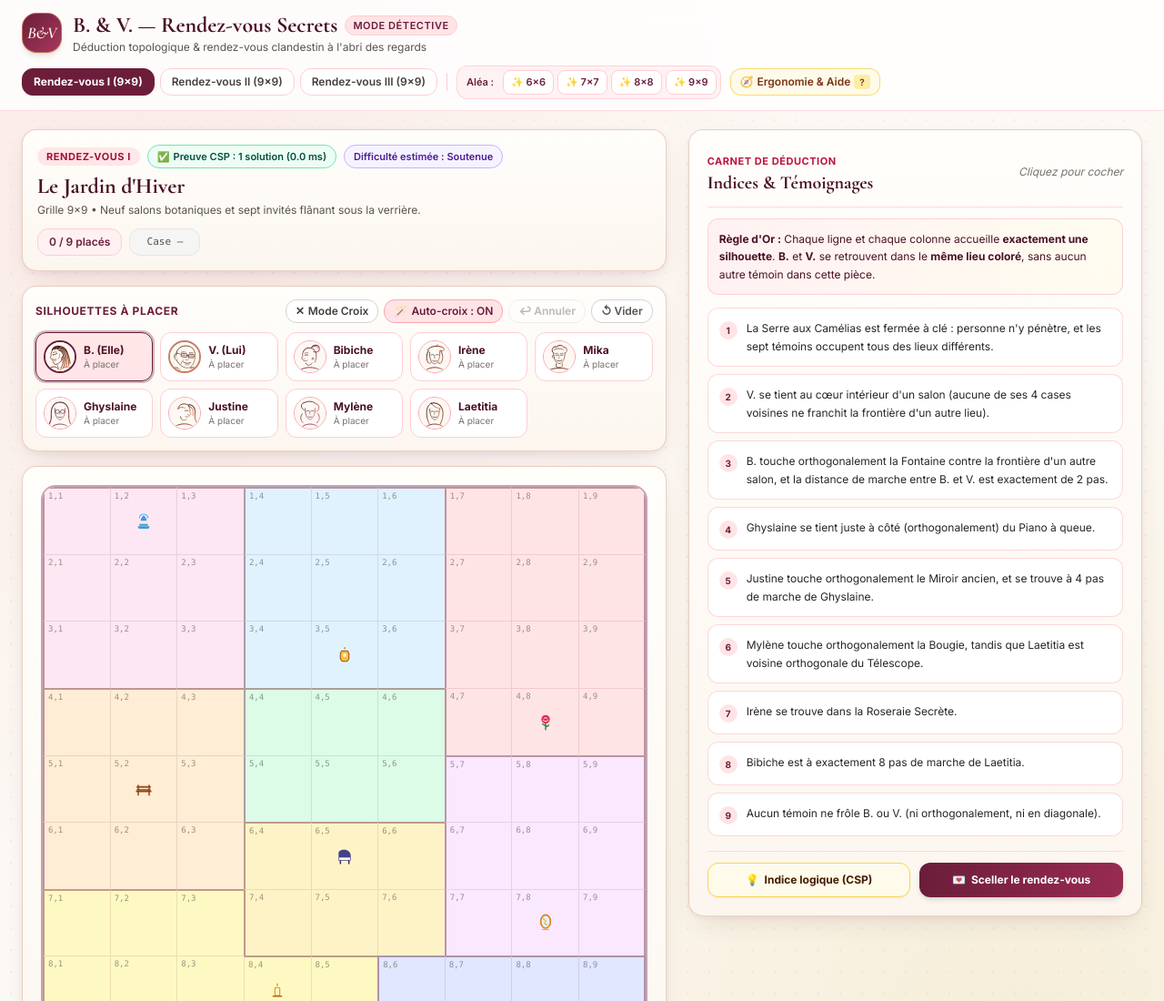
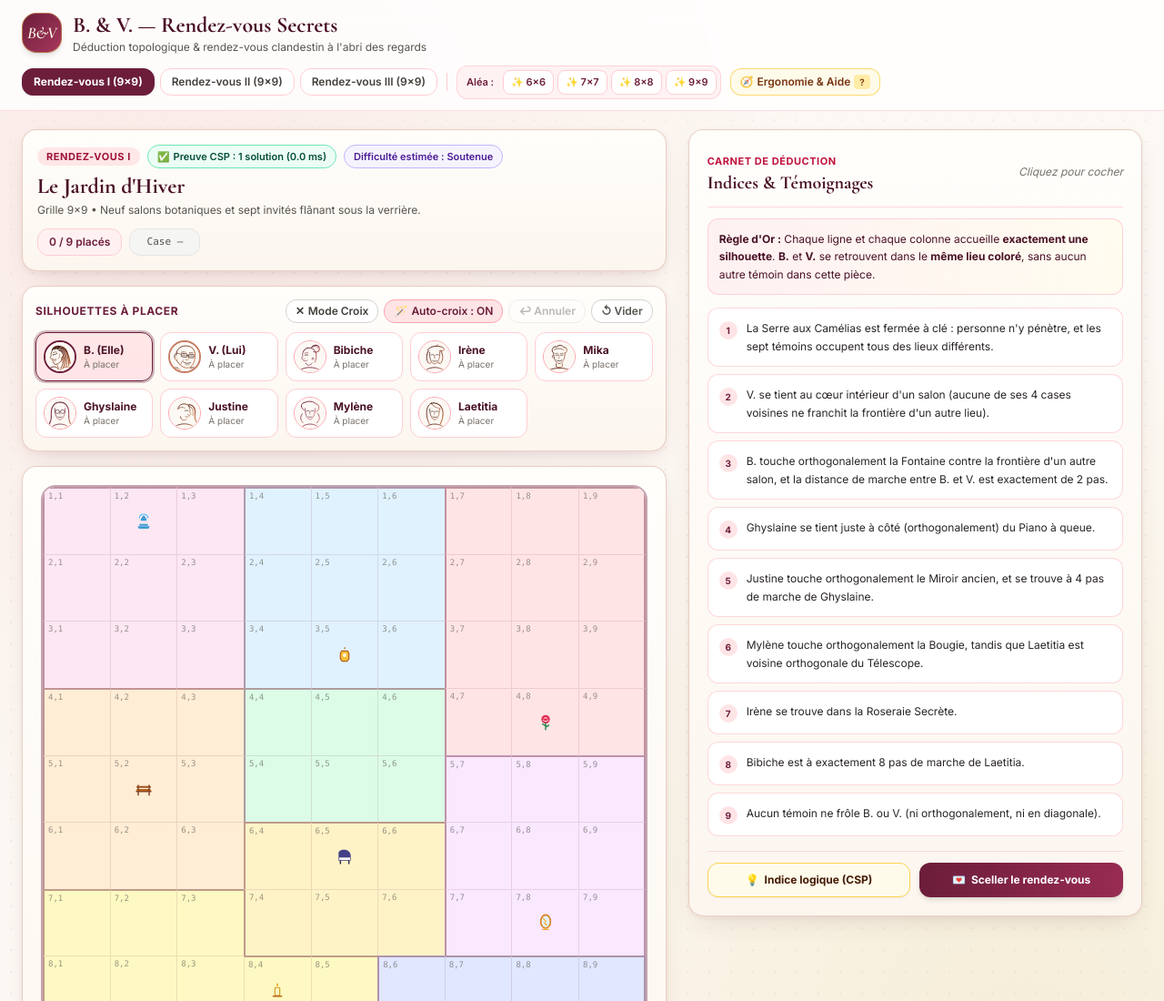
Before and after one commit to vfarcy/Lovedoku, a plain HTML site: page index.html in a window 1280 px wide. Shown: the top 1100 px of the page at 91% size. Drawn offline with nearby package versions, Linux system fonts and the light colour scheme.

Commit message:
Remove detective mode label
Co-authored-by: Copilot <223556219+Copilot@users.noreply.github.com>

```diff
--- a/index.html
+++ b/index.html
@@ -123,9 +123,6 @@
             <h1 class="font-serif-romance text-xl sm:text-2xl font-bold text-[#491126] leading-tight">
               B. &amp; V. — Rendez-vous Secrets
             </h1>
-            <span class="text-[11px] font-semibold uppercase tracking-wider px-2 py-0.5 rounded-full bg-rose-100 text-[#6b1d3a] border border-rose-200">
-              Mode Détective
-            </span>
           </div>
           <p class="text-xs text-stone-600 hidden sm:block">
             Déduction topologique &amp; rendez-vous clandestin à l'abri des regards
```
